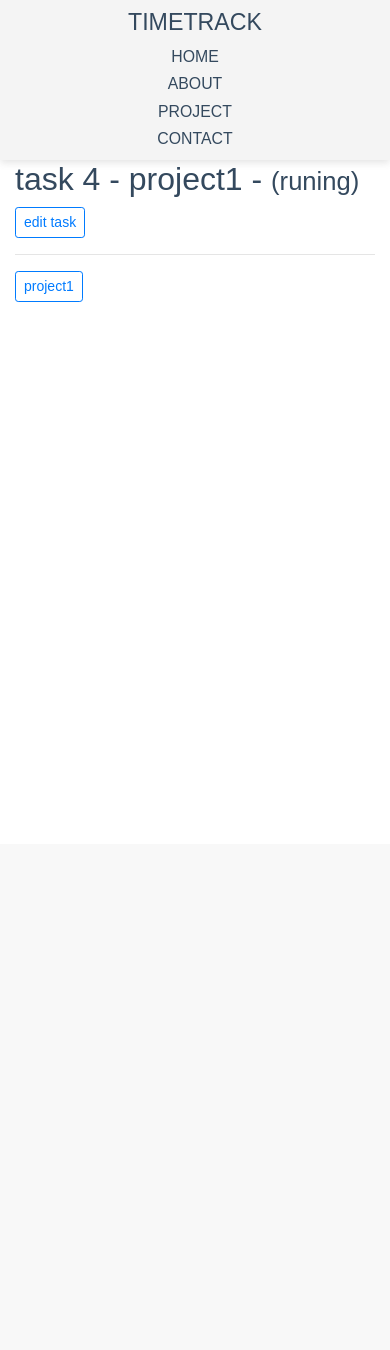
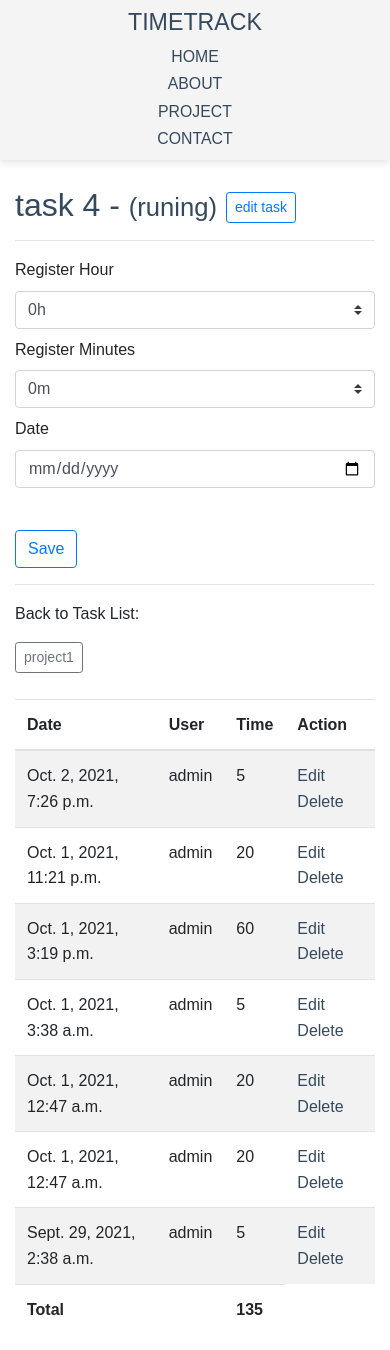
Before and after one commit to baloram-roy/tracking_app, a Django app: page /project/6/9/ in a window 390 px wide. Before the commit the page ends 302 px from the top, so only its background shows below. Run offline with Django 3.2, Linux system fonts and the light colour scheme; data comes from the database, SQL or seed files in the repository; both versions use the stored data as it was after the commit; some libraries are stand-ins or nearby versions.

Commit message:
add index and entry log in the task detail page

```diff
--- a/project/admin.py
+++ b/project/admin.py
@@ -1,6 +1,6 @@
 from django.contrib import admin
 
-from .models import Project, Task
+from .models import Project, Task, Entry
 
 # Register your models here.
 
@@ -16,3 +16,6 @@ class ProjecrtAdmin(admin.ModelAdmin):
 @admin.register(Task)
 class ProjecrtAdmin(admin.ModelAdmin):
     list_display = ['project', 'name', 'created_at', 'created_by', 'status']
+
+
+admin.site.register(Entry)
--- a/project/models.py
+++ b/project/models.py
@@ -20,7 +20,12 @@ class Project(models.Model):
         return self.title
 
     def registered_time(self):
-        return 0
+        minutes = 0
+        entries = self.entries.all()
+
+        for entry in entries:
+            minutes = minutes + entry.minutes
+        return minutes
 
     def num_of_task_runing(self):
         return self.task.filter(status=Task.RUNING).count()
@@ -61,4 +66,25 @@ class Task(models.Model):
         return self.name
 
     def registered_time(self):
-        return 0
+        return sum(entry.minutes for entry in self.entries.all())
+
+
+class Entry(models.Model):
+    project = models.ForeignKey(
+        Project, related_name='entries', on_delete=models.CASCADE)
+    task = models.ForeignKey(
+        Task, related_name='entries', on_delete=models.CASCADE)
+    minutes = models.IntegerField(default=0)
+    is_tracked = models.BooleanField(default=False)
+    created_by = models.ForeignKey(
+        User, related_name='entries', on_delete=models.CASCADE)
+    created_at = models.DateTimeField()
+
+    class Meta:
+        ordering = ['-created_at']
+
+    def __str__(self) -> str:
+        if self.task:
+            return '%s - %s' % (self.task.name, self.created_at)
+
+        return '%s' % self.created_at
--- a/project/templates/project/home.html
+++ b/project/templates/project/home.html
@@ -19,9 +19,9 @@
   <body>
     <!-- navbar here -->
     <header class="header">
-      <h1 class="logo"><a href="{% url 'home' %}">TimeTrack</a></h1>
+      <h1 class="logo"><a href="">TimeTrack</a></h1>
       <ul class="main-nav">
-        <li><a href=" {% url 'home' %}">Home</a></li>
+        <li><a href="">Home</a></li>
         <li><a href="#">About</a></li>
         <li><a href="{% url 'project_list' %}">Project</a></li>
         <li><a href="#">Contact</a></li>
--- a/project/templates/project/task_detail.html
+++ b/project/templates/project/task_detail.html
@@ -3,25 +3,110 @@
 {% block title %} Task Details {% endblock title%}
 <br />
 {%block content%}
-<ul>
-  <li>
+<br />
 <h2>
-      {{ task.name }} - {{task.project.title}} -
+  {{ task.name }} -
   <small>({{ task.status }})</small>
-    </h2>
-  </li>
-</ul>
-<h5></h5>
-
-<a
+  <span
+    ><a
       class="btn btn-outline-primary btn-sm"
       href="{% url 'task_edit' project.id task.id %}"
       >edit task</a
     >
+  </span>
+</h2>
+
+{% if task.status == 'runing' %}
 <hr />
+<form method="POST">
+  {% csrf_token %}
+  <div class="row mt-3">
+    <div class="col-sm-2 mb-2">
+      <label>Register Hour</label>
+      <select name="hours" class="custom-select">
+        <option value="0">0h</option>
+        {% for i in 'x'|rjust:'10' %}
+        <option value="{{ forloop.counter }}">{{ forloop.counter }}</option>
+        {% endfor %}
+      </select>
+    </div>
+    <div class="col-sm-2 mb-2">
+      <label>Register Minutes</label>
+      <select name="minutes" class="custom-select">
+        <option value="0">0m</option>
+        {% for i in 'x'|rjust:'59' %}
+        <option value="{{ forloop.counter }}">{{ forloop.counter }}m</option>
+        {% endfor %}
+      </select>
+    </div>
+    <div class="col-sm-3 mb-2">
+      <label>Date</label>
+      <input
+        class="form-control"
+        type="date"
+        name="date"
+        value="{{ today|date:'d-m-Y' }}"
+        placeholder="yyyy-mm-dd"
+      />
+    </div>
+
+    <div class="col-sm-2 mt-2">
+      <br />
+      <button type="submit" class="btn btn-outline-primary">Save</button>
+    </div>
+  </div>
+</form>
+{% endif %}
+
+<hr />
+<p>Back to Task List:</p>
 <a
-  class="btn btn-outline-primary btn-sm"
+  class="btn btn-outline-secondary btn-sm"
   href="{% url 'project_detail' project.id %}"
-  >{{task.project.title}}</a
->
+  >{{task.project.title}}
+</a>
+<br />
+<!-- entry log table start from here -->
+<br />
+{% if task.entries.all %}
+<table class="table table-striped">
+  <thead>
+    <tr>
+      <th scope="col">Date</th>
+      <th scope="col">User</th>
+      <th scope="col">Time</th>
+      <th scope="col">Action</th>
+    </tr>
+  </thead>
+  <tbody>
+    {% for entry in task.entries.all %}
+    <tr>
+      <td>{{ entry.created_at }}</td>
+      <td>{{ entry.created_by.username }}</td>
+      <td>{{ entry.minutes }}</td>
+      <td>
+        <a href="{% url 'edit-entry' project.id task.id entry.id %}">Edit</a>
+        <a href="#">Delete</a>
+      </td>
+    </tr>
+    {% endfor %}
+  </tbody>
+  <tfoot>
+    <tr>
+      <th>Total</th>
+      <th></th>
+      <th>{{ task.registered_time}}</th>
+    </tr>
+  </tfoot>
+</table>
+{% else %}
+<p>No Entries.....!</p>
+{% endif %}
+
+<!-- <ol>
+  {% for date in today %}
+  <li>{{ date }}</li>
+  {% endfor %}
+</ol> -->
+
 {% endblock content %}
--- a/project/urls.py
+++ b/project/urls.py
@@ -1,12 +1,12 @@
 from django.urls import path
 
-from .views import (home, project_list_create, project_detail,
+from .views import (edit_entry, project_list_create, project_detail,
                     ProjectUpdateView, delete_project, task_detail, task_edit)
 
 urlpatterns = [
 
     # path for home view
-    path('', home, name='home'),
+#     path('', home, name='home'),
 
     # path for project related view
     path('project/', project_list_create, name='project_list'),
@@ -21,5 +21,10 @@ urlpatterns = [
     # path  for task realted view:
 
     path('project/<int:pk>/<int:task_id>/', task_detail, name='task_detail'),
-    path('project/<int:pk>/<int:task_id>/edit/', task_edit, name='task_edit')
+    path('project/<int:pk>/<int:task_id>/edit/', task_edit, name='task_edit'),
+
+
+    # path for entry related view:
+    path('project/<int:pk>/<int:task_id>/<int:entry_id>/edit/', edit_entry, name='edit-entry'),
+
 ]
--- a/project/views.py
+++ b/project/views.py
@@ -1,19 +1,35 @@
+# import from python:
+from datetime import datetime, timedelta, date
+
+
+# import from django:
+
 from django.shortcuts import get_object_or_404, redirect, render
 from django.contrib.auth.models import User
 from django.urls.base import reverse_lazy
 from django.views.generic import ListView, CreateView, UpdateView, DeleteView, DetailView
 
-from .models import Project, Task
+from .models import Entry, Project, Task
 
 # Create your views here.
 
 
 # Home view:
 #
+def home(request):
+    list = []
+    for i in range(0, 7):
+        time = (datetime.today() + timedelta(i))
+        list.append(time)
 
-
-def home(request):
-    return render(request, 'project/home.html')
+    print(list)
+    context = {
+        # 'today': today,
+        # 'delta': delta,
+        'date': list,
+        'time': time
+    }
+    return render(request, 'project/index.html')
 
 
 def project_list_create(request):
@@ -23,7 +39,7 @@ def project_list_create(request):
     if request.method == 'POST':
         title = request.POST.get('title')
         client_name = request.POST.get('client_name')
-        if title.is_valid() and client_name.is_valid():
+        if title and client_name:
             project = Project.objects.create(
                 title=title,
                 client_name=client_name,
@@ -113,10 +129,20 @@ def delete_project(request, pk):
 def task_detail(request, pk, task_id):
     project = get_object_or_404(Project, pk=pk)
     task = get_object_or_404(Task, pk=task_id)
+    if request.method == 'POST':
+        hours = int(request.POST.get('hours'))
+        minutes = int(request.POST.get('minutes'))
+        date = '%s %s' % (request.POST.get('date'), datetime.now().time())
+
+        minutes_total = (hours * 60) + minutes
+
+        entry = Entry.objects.create(
+            project=project, task=task, minutes=minutes_total, created_by=request.user, created_at=date)
 
     context = {
         'project': project,
-        'task': task
+        'task': task,
+        'today': datetime.today().strftime('%Y-%m-%d'),  # facing problem on this
     }
     return render(request, 'project/task_detail.html', context)
 
@@ -140,3 +166,30 @@ def task_edit(request, pk, task_id):
         'task': task
     }
     return render(request, 'project/task_edit.html', context)
+
+
+def edit_entry(request, pk, task_id, entry_id):
+    project = get_object_or_404(Project, pk=pk)
+    task = get_object_or_404(Task, pk=task_id)
+    entry = get_object_or_404(Entry, pk=entry_id)
+    if request.method == 'POST':
+        hours = int(request.POST.get('hours'))
+        minutes = int(request.POST.get('minutes'))
+        date = '%s %s' % (request.POST.get('date'), datetime.now().time())
+
+        entry.created_at = date
+        entry.minutes = (hours * 60) + minutes
+        entry.save()
+
+        return redirect('task_detail', pk=project.id, task_id=task.id)
+
+    hours, minutes = divmod(entry.minutes, 60)
+
+    context = {
+        'project': project,
+        'task': task,
+        'entry': entry,
+        'hours': hours,
+        'minutes': minutes
+    }
+    return render(request, 'project/entry_edit.html', context)
```
Also changed, not shown: project/templates/project/entry_edit.html (added, +49 -0 lines), project/templates/project/index.html (added, +48 -0 lines), project/templates/project/project_details.html (+5 -2 lines), project/templates/project/project_update.html (+12 -4 lines), project/templates/project/task_edit.html (+11 -9 lines), db.sqlite3, project/migrations/0004_entry.py (added). Lines whose indentation alone changed are shown as unchanged.
